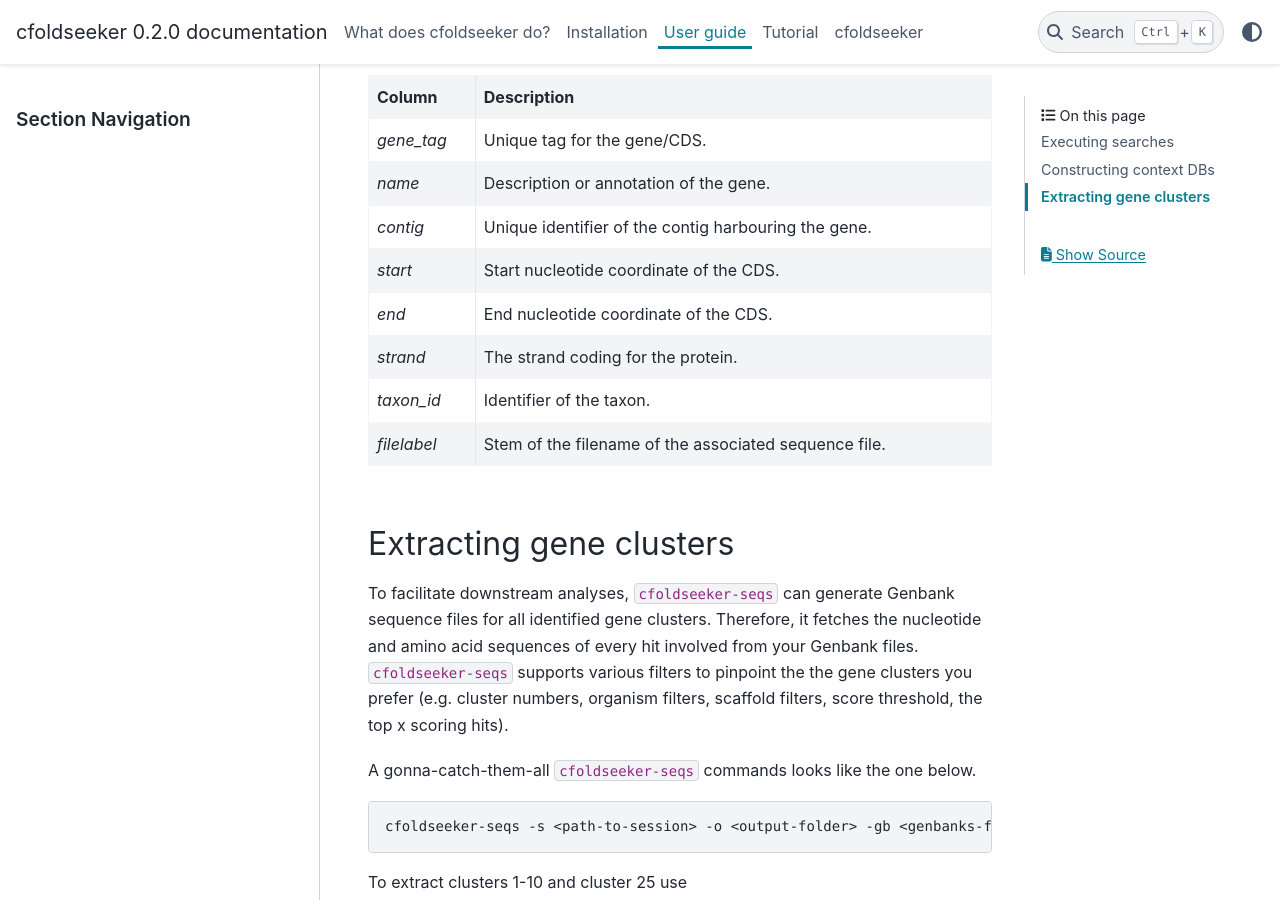
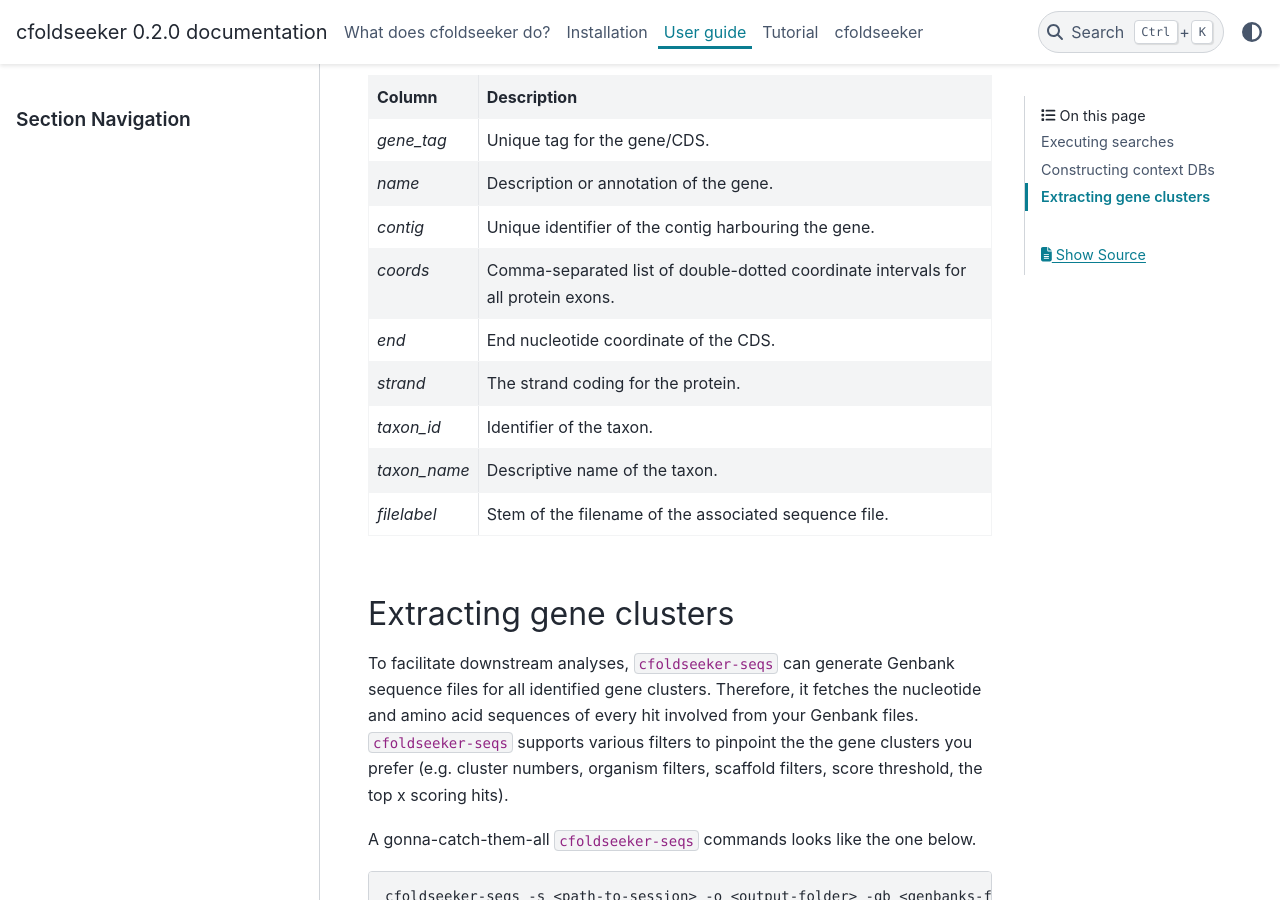
Before and after one commit to LucoDevro/cfoldseeker, a Sphinx documentation site: the page built from docs/guide/usage.rst, in a window 1280 px wide and 900 px high, scrolled down 12285 px. Built offline with Sphinx 7.4.7 and the PyData theme 0.15.4, drawn with Linux system fonts in a browser that asks for light colours; some of the changed text lies outside the part shown.

Commit message:
doc: Update docs with previous fixes

```diff
--- a/docs/guide/usage.rst
+++ b/docs/guide/usage.rst
@@ -230,43 +230,43 @@
 ^^^^^^^^^
 The ``hits.tsv`` file gathers metadata about all hits part of the identified clusters. It contains the 16 columns described below.
 
-+-----------------+----------------------------------------------------------------------------+
-| **Column**      | **Description**                                                            |
-+-----------------+----------------------------------------------------------------------------+
-| db_id           | Unique hit ID (e.g. UniProt accession code)                                |
-+-----------------+----------------------------------------------------------------------------+
-| query           | ID of the query with which the hit matches                                 |
-+-----------------+----------------------------------------------------------------------------+
-| scaff           | ID of the scaffold/contig harbouring this hit                              |
-+-----------------+----------------------------------------------------------------------------+
-| strand          | Strand location of the hit                                                 |
-+-----------------+----------------------------------------------------------------------------+
-| coords          | Comma-separated list of coordinate intervals for all exons of this protein |
-+-----------------+----------------------------------------------------------------------------+
-| db              | DB in which this hit was found (for local DBs: *local*)                    |
-+-----------------+----------------------------------------------------------------------------+
-| crossref_id     | ID of the cross-referenced record (same as db_id for local DBs)            |
-+-----------------+----------------------------------------------------------------------------+
-| crossref_method | Cross-referencing method (*KEGG*, *GenPept*, *WGS-GenPept*; or *local*)    |
-+-----------------+----------------------------------------------------------------------------+
-| name            | Protein annotation                                                         |
-+-----------------+----------------------------------------------------------------------------+
-| taxon_name      | Name of the taxon (e.g. NCBI Assembly ID)                                  |
-+-----------------+----------------------------------------------------------------------------+
-| taxon_id        | Unique taxon ID (e.g. NCBI taxon ID)                                       |
-+-----------------+----------------------------------------------------------------------------+
-| filelabel       | Unique filelabel of the genome assembly file this cluster was found in     |
-+-----------------+----------------------------------------------------------------------------+
-| evalue          | Hit e-value                                                                |
-+-----------------+----------------------------------------------------------------------------+
-| score           | Hit bitscore                                                               |
-+-----------------+----------------------------------------------------------------------------+
-| seqid           | Sequence identity between hit and query protein (in %)                     |
-+-----------------+----------------------------------------------------------------------------+
-| qcov            | Query coverage of the hit (which fraction of the query fits) (in %)        |
-+-----------------+----------------------------------------------------------------------------+
-| tcov            | Target coverage of the hit (which fraction of the target fits) (in %)      |
-+-----------------+----------------------------------------------------------------------------+
++-----------------+----------------------------------------------------------------------------------+
+| **Column**      | **Description**                                                                  |
++-----------------+----------------------------------------------------------------------------------+
+| db_id           | Unique hit ID (e.g. UniProt accession code)                                      |
++-----------------+----------------------------------------------------------------------------------+
+| query           | ID of the query with which the hit matches                                       |
++-----------------+----------------------------------------------------------------------------------+
+| scaff           | ID of the scaffold/contig harbouring this hit                                    |
++-----------------+----------------------------------------------------------------------------------+
+| strand          | Strand location of the hit                                                       |
++-----------------+----------------------------------------------------------------------------------+
+| coords          | Comma-separated list of double-dotted coordinate intervals for all protein exons |
++-----------------+----------------------------------------------------------------------------------+
+| db              | DB in which this hit was found (for local DBs: *local*)                          |
++-----------------+----------------------------------------------------------------------------------+
+| crossref_id     | ID of the cross-referenced record (same as db_id for local DBs)                  |
++-----------------+----------------------------------------------------------------------------------+
+| crossref_method | Cross-referencing method (*KEGG*, *GenPept*, *WGS-GenPept*; or *local*)          |
++-----------------+----------------------------------------------------------------------------------+
+| name            | Protein annotation                                                               |
++-----------------+----------------------------------------------------------------------------------+
+| taxon_name      | Name of the taxon (e.g. NCBI Assembly ID)                                        |
++-----------------+----------------------------------------------------------------------------------+
+| taxon_id        | Unique taxon ID (e.g. NCBI taxon ID)                                             |
++-----------------+----------------------------------------------------------------------------------+
+| filelabel       | Unique filelabel of the genome assembly file this cluster was found in           |
++-----------------+----------------------------------------------------------------------------------+
+| evalue          | Hit e-value                                                                      |
++-----------------+----------------------------------------------------------------------------------+
+| score           | Hit bitscore                                                                     |
++-----------------+----------------------------------------------------------------------------------+
+| seqid           | Sequence identity between hit and query protein (in %)                           |
++-----------------+----------------------------------------------------------------------------------+
+| qcov            | Query coverage of the hit (which fraction of the query fits) (in %)              |
++-----------------+----------------------------------------------------------------------------------+
+| tcov            | Target coverage of the hit (which fraction of the target fits) (in %)            |
++-----------------+----------------------------------------------------------------------------------+
 
 Foldseek output
 ^^^^^^^^^^^^^^^
@@ -357,25 +357,27 @@
 ~~~~~~~~~~~~~~~~~~~~~~~
 This mode offers maximum flexibility to annotate your CDSes. You can use multiple TSVes. Each file at least requires the columns specified below. **Make sure to include the header.**
 
-+--------------+-------------------------------------------------------+
-| **Column**   | **Description**                                       |
-+--------------+-------------------------------------------------------+
-| `gene_tag`   | Unique tag for the gene/CDS.                          |
-+--------------+-------------------------------------------------------+
-| `name`       | Description or annotation of the gene.                |
-+--------------+-------------------------------------------------------+
-| `contig`     | Unique identifier of the contig harbouring the gene.  |
-+--------------+-------------------------------------------------------+
-| `start`      | Start nucleotide coordinate of the CDS.               |
-+--------------+-------------------------------------------------------+
-| `end`        | End nucleotide coordinate of the CDS.                 |
-+--------------+-------------------------------------------------------+
-| `strand`     | The strand coding for the protein.                    |
-+--------------+-------------------------------------------------------+
-| `taxon_id`   | Identifier of the taxon.                              |
-+--------------+-------------------------------------------------------+
-| `filelabel`  | Stem of the filename of the associated sequence file. |
-+--------------+-------------------------------------------------------+
++--------------+-----------------------------------------------------------------------------------+
+| **Column**   | **Description**                                                                   |
++--------------+-----------------------------------------------------------------------------------+
+| `gene_tag`   | Unique tag for the gene/CDS.                                                      |
++--------------+-----------------------------------------------------------------------------------+
+| `name`       | Description or annotation of the gene.                                            |
++--------------+-----------------------------------------------------------------------------------+
+| `contig`     | Unique identifier of the contig harbouring the gene.                              |
++--------------+-----------------------------------------------------------------------------------+
+| `coords`     | Comma-separated list of double-dotted coordinate intervals for all protein exons. |
++--------------+-----------------------------------------------------------------------------------+
+| `end`        | End nucleotide coordinate of the CDS.                                             |
++--------------+-----------------------------------------------------------------------------------+
+| `strand`     | The strand coding for the protein.                                                |
++--------------+-----------------------------------------------------------------------------------+
+| `taxon_id`   | Identifier of the taxon.                                                          |
++--------------+-----------------------------------------------------------------------------------+
+| `taxon_name` | Descriptive name of the taxon.                                                    |
++--------------+-----------------------------------------------------------------------------------+
+| `filelabel`  | Stem of the filename of the associated sequence file.                             |
++--------------+-----------------------------------------------------------------------------------+
 
 Extracting gene clusters
 -------------------------
```
